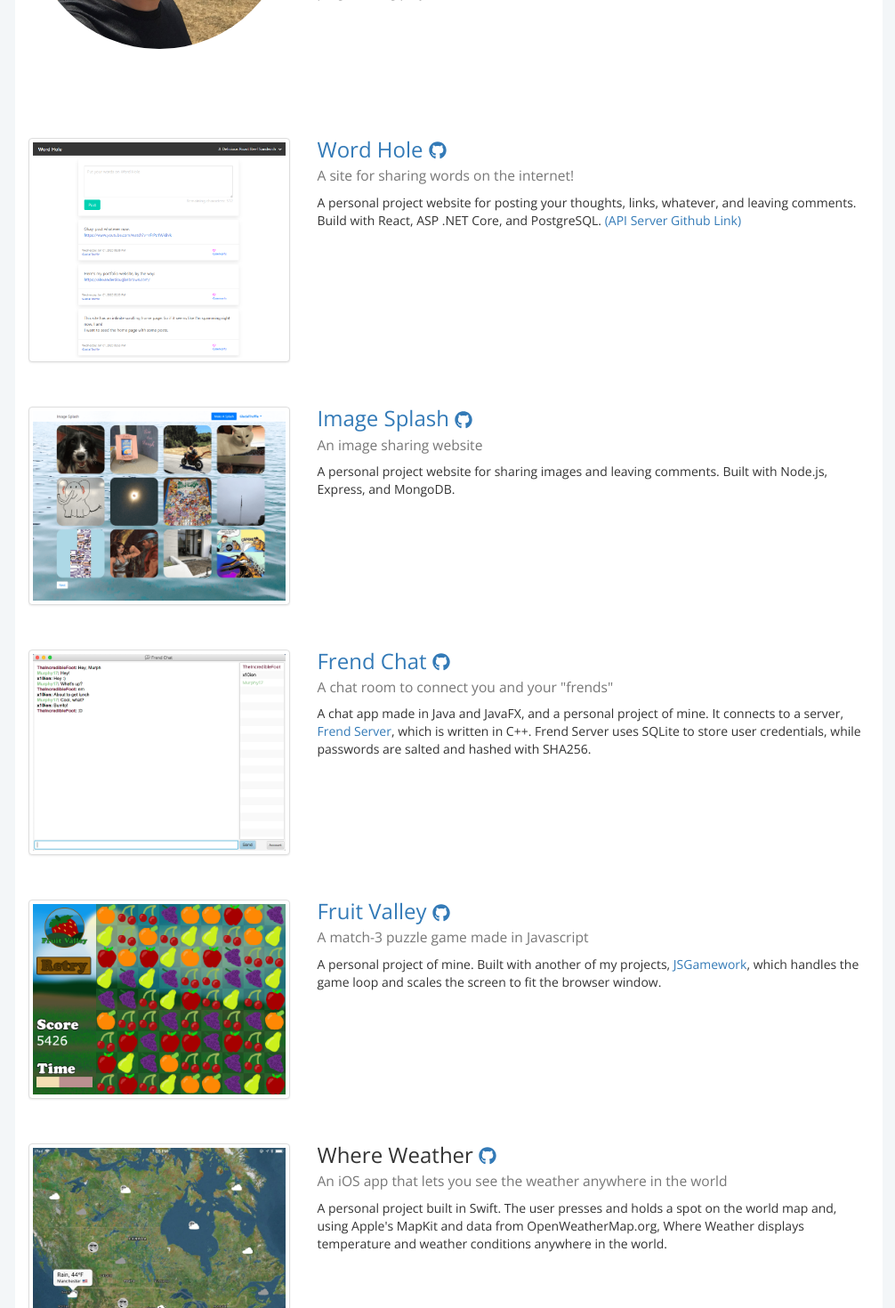
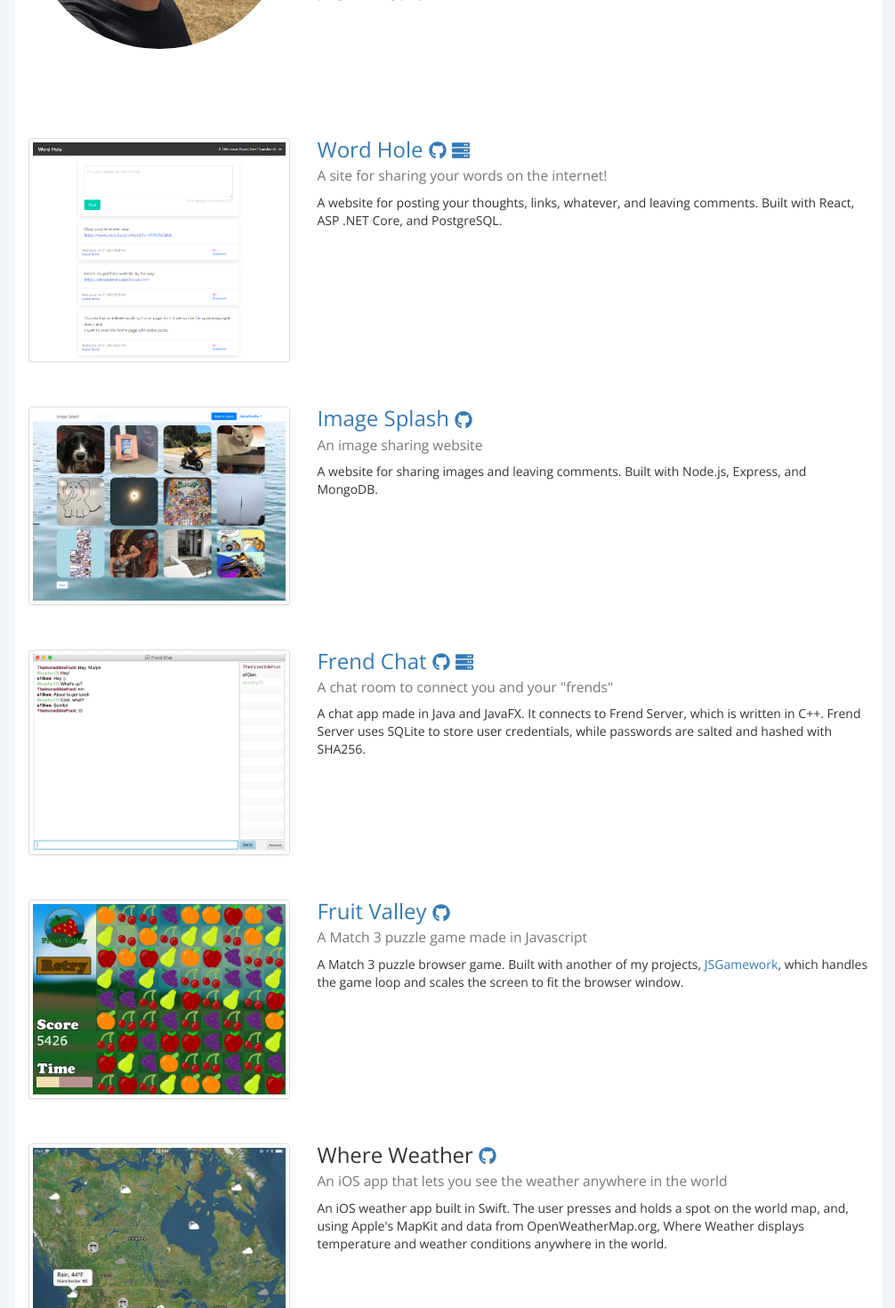
Before and after one commit to alexanderdouglasbrown/portfolio, a React (Create React App) app: page / in a window 1280 px wide. Shown: the part 300-1770 px from the top of the page at 89% size, without its empty margins (136-1142 px from the left). Built offline with nearby package versions, Linux system fonts and the light colour scheme.

Commit message:
Update descriptions. Added a server icon.

```diff
--- a/src/App.js
+++ b/src/App.js
@@ -47,10 +47,12 @@ const App = props => {
               showLightboxCallback={showLightbox}
               title="Word Hole"
               image="images/word-hole.png"
-              description="A site for sharing words on the internet!"
+              description="A site for sharing your words on the internet!"
               url="https://wordhole.net"
               giturl="https://github.com/alexanderdouglasbrown/Word-Hole"
-            >A personal project website for posting your thoughts, links, whatever, and leaving comments. Build with React, ASP .NET Core, and PostgreSQL. <a href="https://github.com/alexanderdouglasbrown/Word-Hole-API">(API Server Github Link)</a></Project>
+              serverurl="https://github.com/alexanderdouglasbrown/Word-Hole-API"
+            >A website for posting your thoughts, links, whatever, and leaving comments. Built with React, ASP .NET Core, and PostgreSQL.
+            </Project>
             <Project
               showLightboxCallback={showLightbox}
               image="images/image-splash.png"
@@ -60,7 +62,7 @@ const App = props => {
               url="http://www.imagesplash.cool/"
               giturl="https://github.com/alexanderdouglasbrown/ImageSplash"
             >
-              A personal project website for sharing images and leaving comments. Built with Node.js, Express, and MongoDB.
+              A website for sharing images and leaving comments. Built with Node.js, Express, and MongoDB.
               </Project>
             <Project
               showLightboxCallback={showLightbox}
@@ -70,20 +72,21 @@ const App = props => {
               description="A chat room to connect you and your &quot;frends&quot;"
               url="https://github.com/alexanderdouglasbrown/FrendChat/releases"
               giturl="https://github.com/alexanderdouglasbrown/FrendChat"
+              serverurl="https://github.com/alexanderdouglasbrown/FrendServer"
             >
-              A chat app made in Java and JavaFX, and a personal project of mine. It connects to a server, <a href="https://github.com/alexanderdouglasbrown/FrendServer">Frend Server</a>,
-              which is written in C++. Frend Server uses SQLite to store user credentials, while passwords are salted and hashed with SHA256.
+              A chat app made in Java and JavaFX. It connects to Frend Server, which is written in C++.
+              Frend Server uses SQLite to store user credentials, while passwords are salted and hashed with SHA256.
               </Project>
             <Project
               showLightboxCallback={showLightbox}
               image="images/fruit-valley.png"
               video="videos/fruit-valley.mp4"
               title="Fruit Valley"
-              description="A match-3 puzzle game made in Javascript"
+              description="A Match 3 puzzle game made in Javascript"
               url="https://alexanderdouglasbrown.github.io/Fruit-Valley/"
               giturl="https://github.com/alexanderdouglasbrown/Fruit-Valley"
             >
-              A personal project of mine. Built with another of my projects, <a href="https://github.com/alexanderdouglasbrown/JSGamework">JSGamework</a>,
+              A Match 3 puzzle browser game. Built with another of my projects, <a href="https://github.com/alexanderdouglasbrown/JSGamework">JSGamework</a>,
               which handles the game loop and scales the screen to fit the browser window.
               </Project>
             <Project
@@ -94,7 +97,7 @@ const App = props => {
               description="An iOS app that lets you see the weather anywhere in the world"
               giturl="https://github.com/alexanderdouglasbrown/Where-Weather"
             >
-              A personal project built in Swift. The user presses and holds a spot on the world map
+              An iOS weather app built in Swift. The user presses and holds a spot on the world map,
               and, using Apple's MapKit and data from OpenWeatherMap.org, Where Weather displays temperature and
               weather conditions anywhere in the world.
               </Project>
@@ -108,7 +111,7 @@ const App = props => {
               giturl="https://github.com/alexanderdouglasbrown/Sketchy"
             >
               Built in my Internet Application Design and Development class using Node.js with Socket.IO.
-              I worked on building the drawing pad, which keeps packet sizes small by sending the artist's mouse movements to other players.
+              I made the drawing pad, which keeps packet sizes small by sending the artist's mouse movements to other players.
               I also worked on the client and server game logic, including assigning the host player, scanning the chat room for correct guesses, etc.
               </Project>
           </div>
--- a/src/components/Profile.js
+++ b/src/components/Profile.js
@@ -15,7 +15,9 @@ const Profile = props =>
                 <br /><small>{props.title}</small></h2>
             <div className="row">
                 <div className="col-xs-12">
-                    <a href={`mailto:${props.email}`}><FontAwesomeIcon icon={faEnvelope} />&nbsp;alexanderdouglasbrown@gmail.com</a>
+                    <div style={{ whiteSpace: "nowrap", overflowX: "hidden" }}>
+                        <a href={`mailto:${props.email}`}><FontAwesomeIcon icon={faEnvelope} />&nbsp;alexanderdouglasbrown@gmail.com</a>
+                    </div>
                 </div>
                 <div className="col-xs-6 col-md-3">
                     <a href={props.resume}><FontAwesomeIcon icon={faFile} />&nbsp;Resume</a>
--- a/src/components/Project.js
+++ b/src/components/Project.js
@@ -1,5 +1,7 @@
 import React from "react"
 import GitLink from "./GitLink"
+import ServerLink from './ServerLink'
+
 import "./Project.css"
 
 const Project = props =>
@@ -16,7 +18,8 @@ const Project = props =>
         </div>
         <div className="col-sm-8 col-xs-12">
             <h3>{props.url != null ? (<a href={props.url}>{props.title}</a>) : (<span>{props.title}</span>)}
-                {props.giturl != null ? <GitLink url={props.giturl} /> : null}
+                {props.giturl && <GitLink url={props.giturl} />}
+                {props.serverurl && <ServerLink url={props.serverurl} />}
                 <small><br />{props.description}</small></h3>
             {props.children}
         </div>
--- /dev/null
+++ b/src/components/ServerLink.js
@@ -0,0 +1,8 @@
+import React from "react"
+import { FontAwesomeIcon } from '@fortawesome/react-fontawesome'
+import { faServer } from '@fortawesome/free-solid-svg-icons'
+
+const ServerLink = props =>
+    <a href={props.url}> <FontAwesomeIcon style={{fontSize: "2rem"}} icon={faServer} /></a>
+
+export default ServerLink
```
Lines whose indentation alone changed are shown as unchanged.
